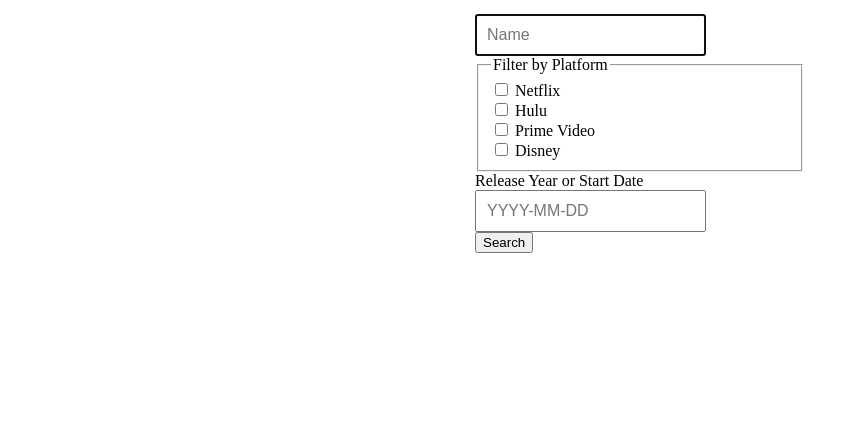
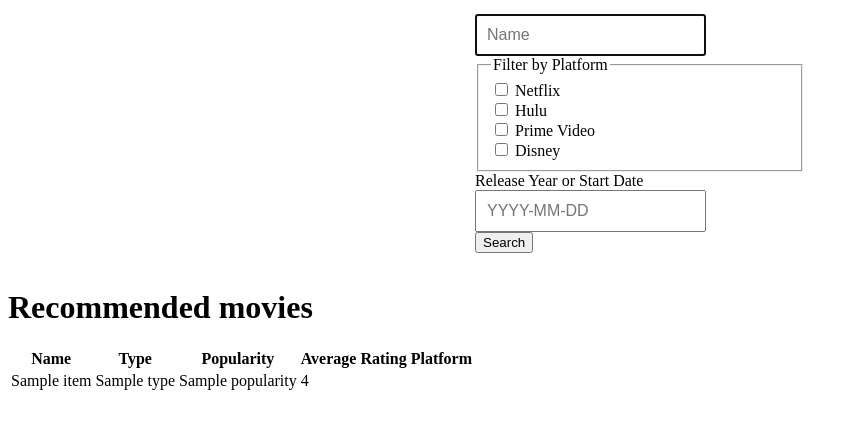
Before and after one commit to adityavgupta/PEAS_Movie_Reccomender, a Flask app: template app/templates/home.html in a window 1280 px wide. Shown: the part 329-758 px from the top of the page, without its empty margins (0-858 px from the left). Run offline with Flask 2, Linux system fonts and the light colour scheme; the template is opened without the code that fills it: most values are stand-ins (such as "Sample title", 1, 10 or a date in 2020); parts of the project's set-up code (start-up, migrations or seed data) failed here and were passed over.

Commit message:
a change

```diff
--- a/app/routes.py
+++ b/app/routes.py
@@ -2,6 +2,7 @@
 from flask import render_template, request, jsonify, Flask, redirect, url_for
 from app import app
 from app import database as db_helper
+from app import recommender as rec
 import pandas as pd
 import numpy as np
 
@@ -90,8 +91,8 @@ def signOut():
 @app.route('/renderHome')
 def renderHome():
     user_name = db_helper.getName(request.cookies.get('UserIdCookie'))
-    # print(user_name)
-    return render_template("home.html",name=user_name)
+    movie_recs = rec.get_recommendation(request.cookies.get('UserIdCookie'))
+    return render_template("home.html",name=user_name, items=movie_recs)
 
 @app.route('/search',methods=['POST'])
 def search():
--- a/app/templates/home.html
+++ b/app/templates/home.html
@@ -68,7 +68,34 @@
       <!-- <footer class="footer">
         <p>&copy; This is user home {{name}}</p>
       </footer> -->
+    </div>
 
-    </div>
+    <div>
+    <h1> Recommended movies </h1>
+                    <table class="table">
+                        <thead>
+                        <tr>
+                            <th class="Name">Name</th>
+                            <th class="Type">Type</th>
+                            <th class="Popularity">Popularity</th>
+                            <th class="AverageRating">Average Rating</th>
+                            <th class="Platform">Platform</th>
+                            <th class="update"></th>
+                        </tr>
+                        </thead>
+
+                        <tbody>
+                        {% for item in items %}
+                            <tr>
+                                <td>{{item.Name}}</td>
+                                <td>{{item.Type}}</td>
+                                <td>{{item.Popularity}}</td>
+                                <td>{{item.AverageRating}}</td>
+                                <td>{{item.Platform}}</td>
+                        {% endfor %}
+
+                        </tbody>
+                    </table>
+              </div>
   </body>
 </html>
```
